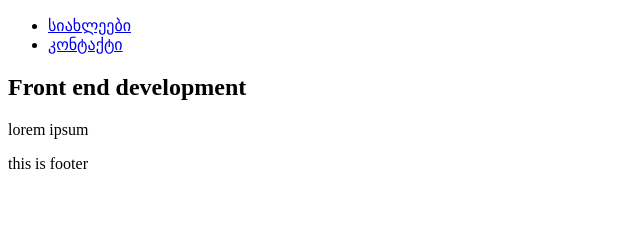
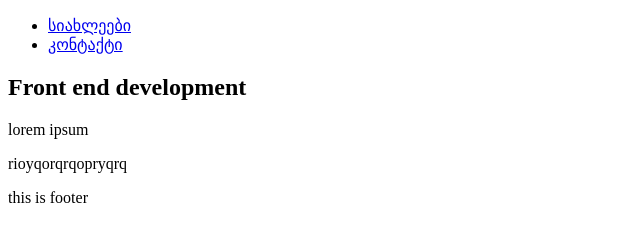
Before and after one commit to r3spect777/html.lesson5, a plain HTML site: page index.html in a window 1280 px wide. Shown: the whole page, without its empty margins (0-640 px from the left). Drawn offline with Linux system fonts and the light colour scheme.

Commit message:
add 2nd paragraph

```diff
--- a/index.html
+++ b/index.html
@@ -23,6 +23,7 @@
 	<section>
 		<h1>Front end development</h1>
 		<p>lorem ipsum</p>
+		<p>rioyqorqrqopryqrq</p>
 	</section>
 	<footer>
 		this is footer
```
